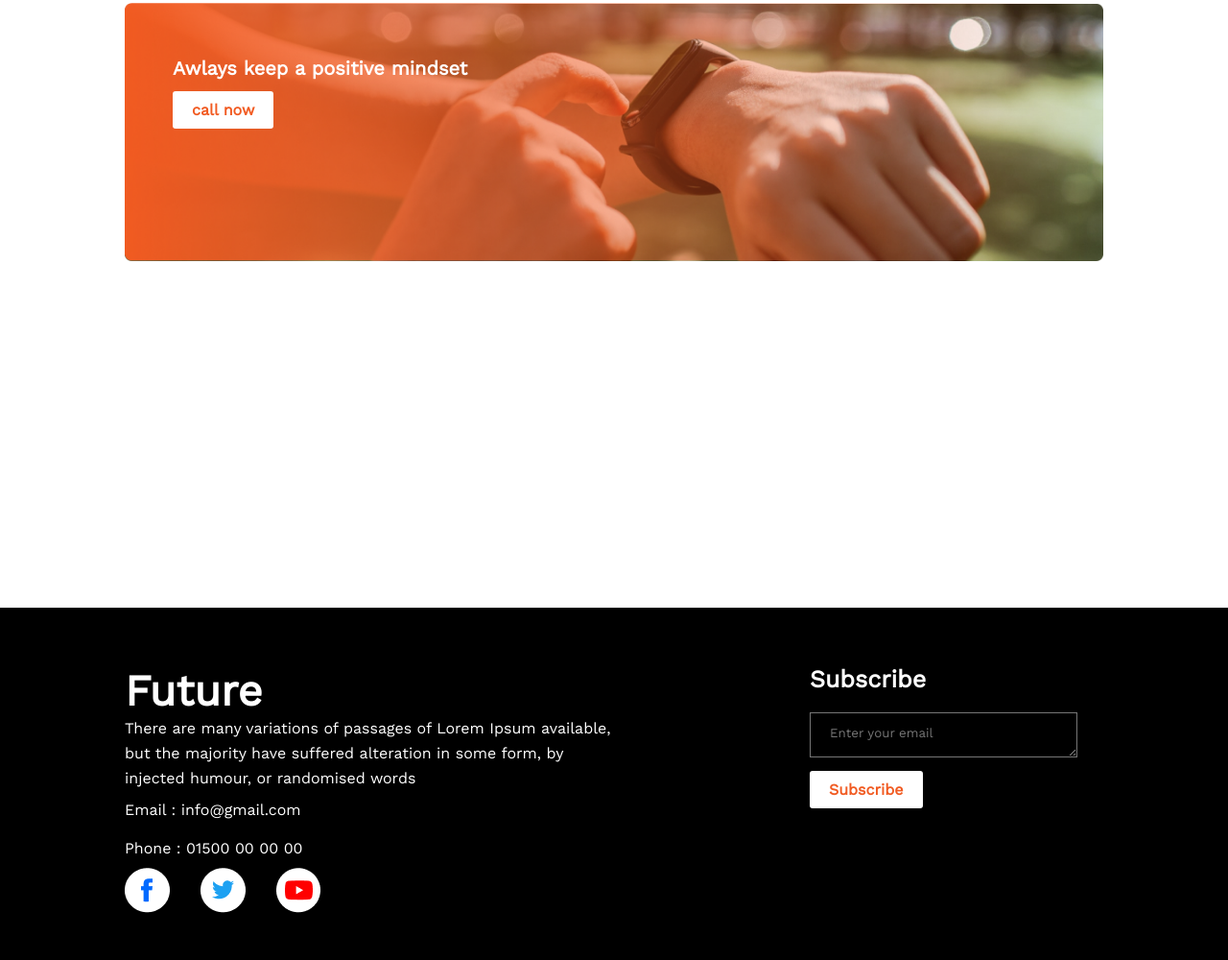
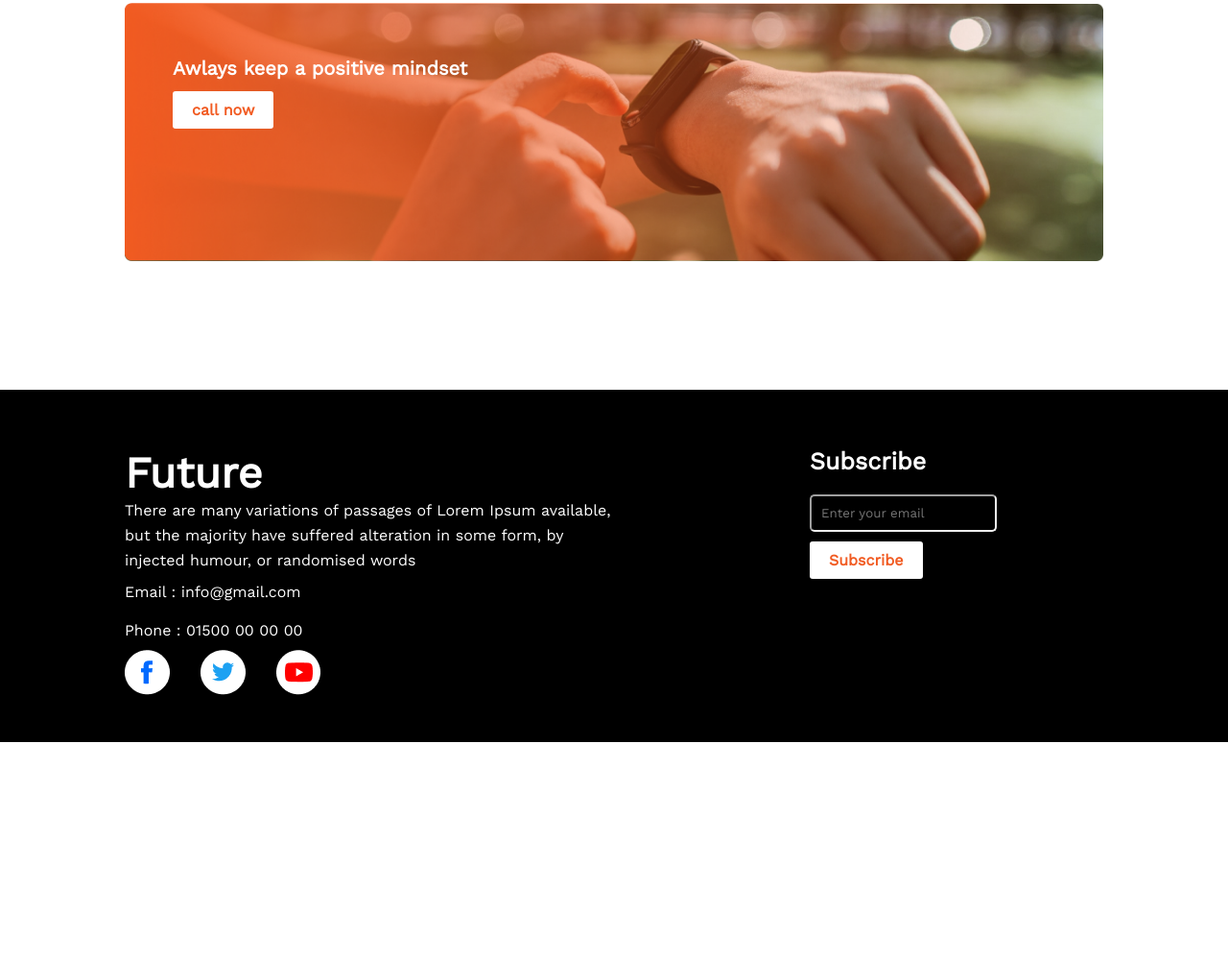
Before and after one commit to tahminasultana1/new-mission, a plain HTML site: page index.html in a window 1280 px wide. Shown: the part 1637-2637 px from the top of the page at 96% size. After the commit the page ends 2410 px from the top, so only its background shows below. Drawn offline with nearby package versions, Linux system fonts and the light colour scheme.

Commit message:
Finally edited

```diff
--- a/index.html
+++ b/index.html
@@ -32,6 +32,7 @@
         </div>
     </header>
     <main>
+        <!-- First Section My Failure -->
         <section>
             <div class="first-section">
                 <div class="first-section-div">
@@ -49,6 +50,7 @@
                 </div>
             </div>
         </section>
+        <!-- Second Section My Plan -->
         <section class="my-plan-section">
             <h2 class="my-plan-title">My plans</h2>
             <div class="aim-container">
@@ -74,6 +76,7 @@
                 </div>
             </div>
         </section>
+        <!-- Third Section Mindset-->
         <section>
             <div class="mindset-div">
                 <img src="images/gradient2.png" alt="" class="myPic">
@@ -104,8 +107,7 @@
             <div class="footer-div-right">
                 <h3>Subscribe</h3>
                 <form action="">
-                    <textarea name="email" class="footer-form" cols="30" rows="0" placeholder="Enter your email"></textarea>
-
+                    <input type="email" class="footer-form" placeholder="Enter your email">
                 </form>
                 <button class="btn-invert">Subscribe</button>
             </div>
--- a/styles/style.css
+++ b/styles/style.css
@@ -160,7 +160,6 @@ main section {
     position: relative;
     background-image: url("../images/watch.png");
     background-repeat: no-repeat;
-    height: 500px;
     background-size: 100%;
 }
 
@@ -243,9 +242,11 @@ footer {
     margin-bottom: 20px;
 }
 .footer-form{
-    background-color: black;
+    background-color: transparent;
     color: #F3F3F3;
-    padding-top: 13px;
-    padding-left: 20px;
     margin-bottom: 10px;
+    padding: 10px;
+    border-color: #F3F3F3;
+    border-radius: 5px;
+    outline: none;
 }
```
